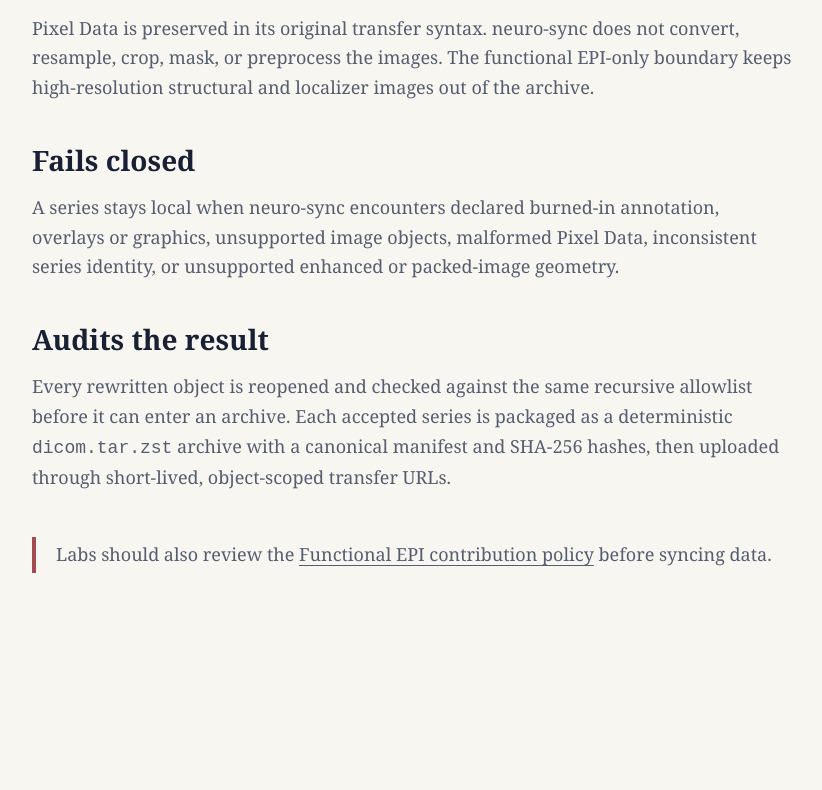
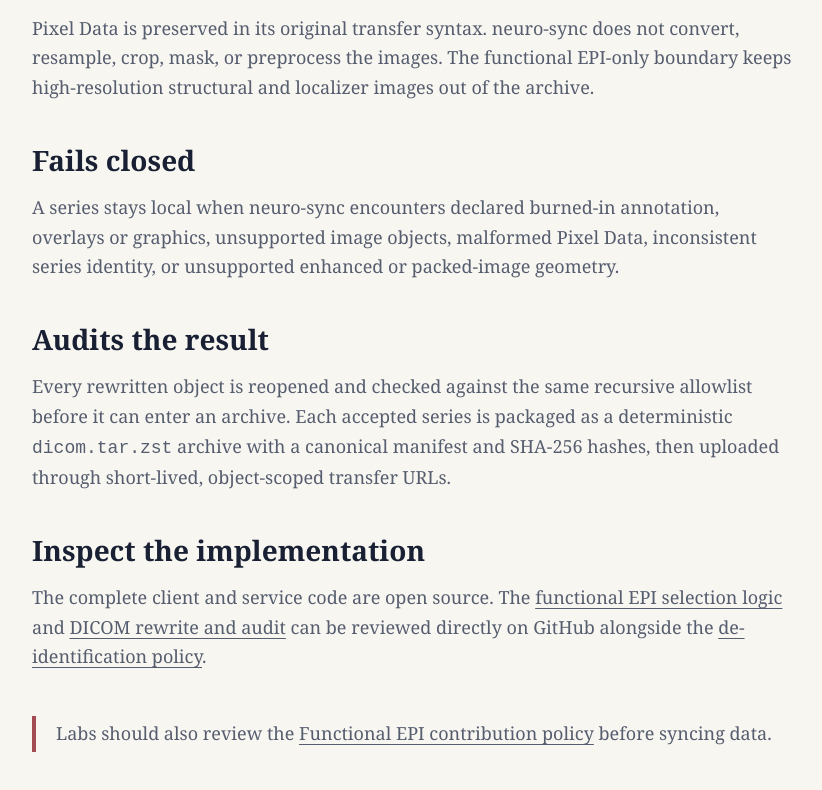
Before and after one commit to SophontAI/scalingneuro, a plain HTML site: page docs/de-identification-procedure.html in a window 1280 px wide. Shown: the part 1416-2206 px from the top of the page, without its empty margins (228-1050 px from the left). Before the commit the page ends 2107 px from the top, so only its background shows below. Drawn offline with Linux system fonts and the light colour scheme.

Commit message:
Publish source links
Make the existing codebase easier to inspect publicly and link it from the website.

```diff
--- a/docs/de-identification-procedure.html
+++ b/docs/de-identification-procedure.html
@@ -65,6 +65,14 @@
   and SHA-256 hashes, then uploaded through short-lived, object-scoped transfer
   URLs.</p>
 
+  <h2>Inspect the implementation</h2>
+  <p>The complete client and service code are open source. The
+  <a href="https://github.com/SophontAI/scalingneuro/blob/main/client/src/classify.rs">functional EPI selection logic</a>
+  and
+  <a href="https://github.com/SophontAI/scalingneuro/blob/main/client/src/archive.rs">DICOM rewrite and audit</a>
+  can be reviewed directly on GitHub alongside the
+  <a href="https://github.com/SophontAI/scalingneuro/blob/main/docs/dicom-deidentification-policy.md">de-identification policy</a>.</p>
+
   <p class="notice">Labs should also review the
   <a href="/docs/contribution-policy">Functional EPI contribution policy</a>
   before syncing data.</p>
```
Also changed, not shown: index.html (+2 -1 lines), README.md.
